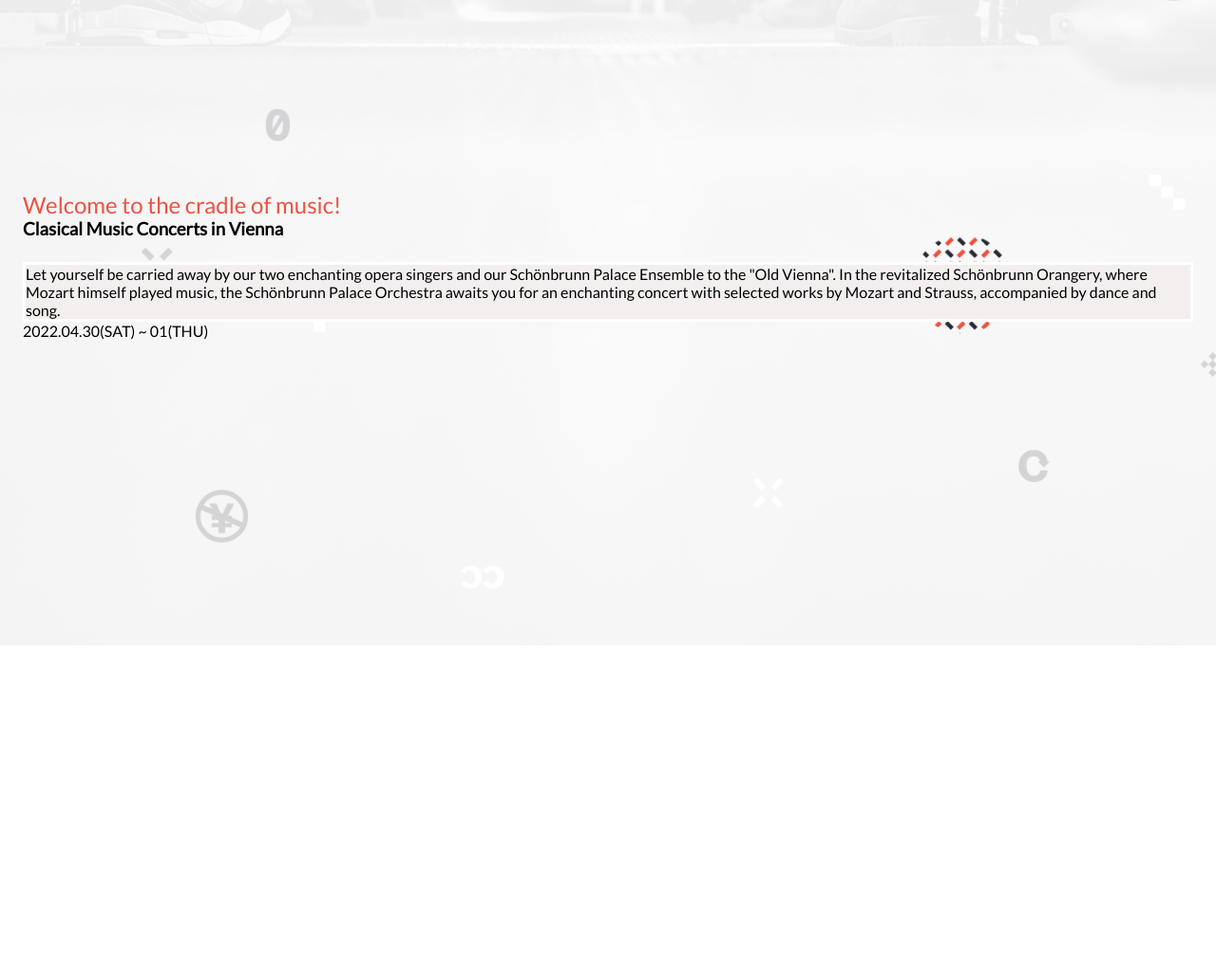
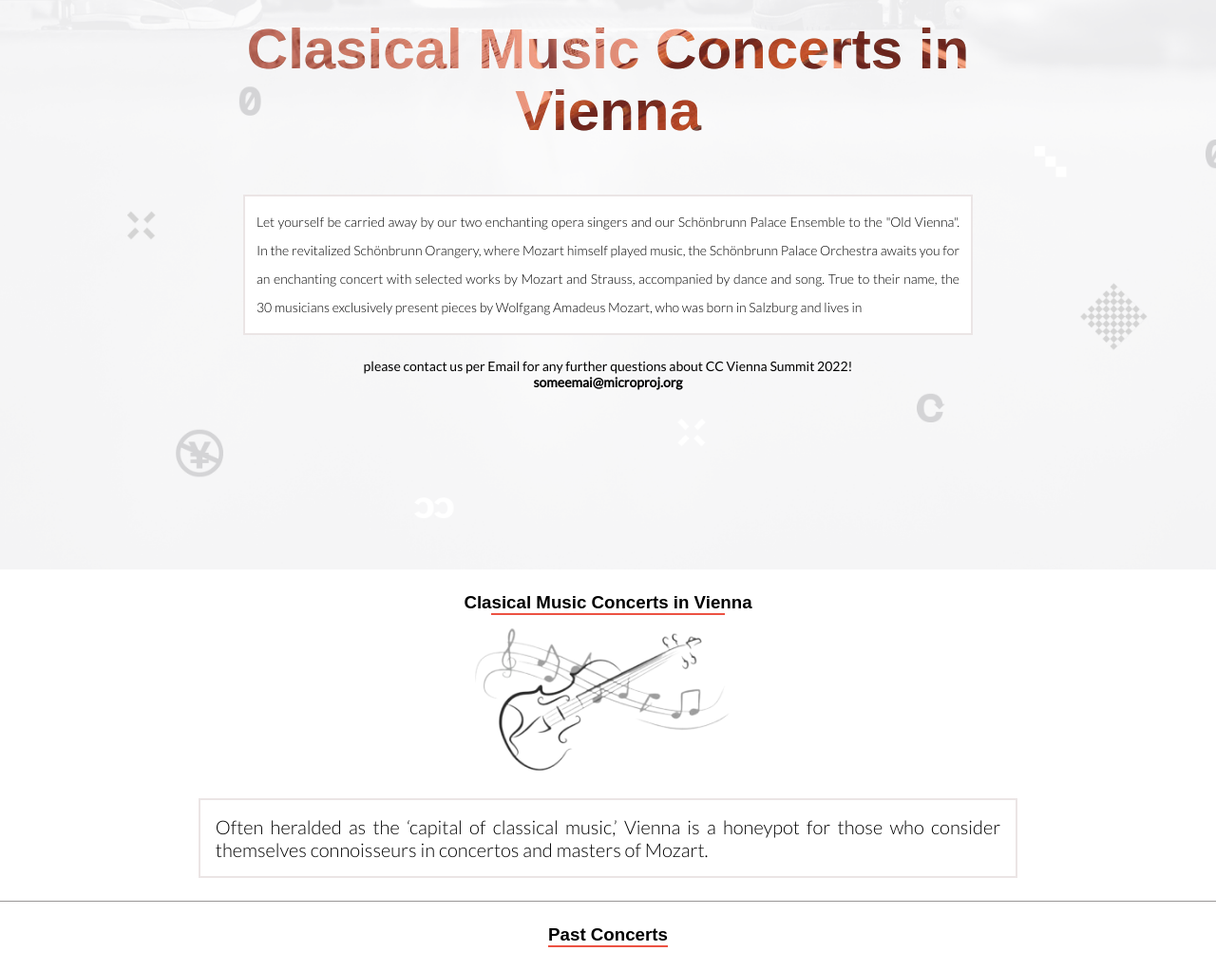
Before and after one commit to andgarzonmal/Capstone-project-, a website: page about.html in a window 1280 px wide. Shown: the part 215-1237 px from the top of the page at 95% size. Before the commit the page ends 895 px from the top, so only its background shows below. Drawn offline with Linux system fonts and the light colour scheme; a web font is replaced by a local one.

Commit message:
➕ ADD about features

```diff
--- a/about.html
+++ b/about.html
@@ -96,30 +96,45 @@
     </nav>
   </header>
 
-  <!-- <section class="about-hello" >
+  <section class="about-hello" >
     <article class="about-first-section">
-      <h1 class="about-welcome">Welcome to the cradle of music!</h1>
-      <h1 class="about-welcometitle">Clasical Music Concerts in Vienna 2022</h1>
-      <div class="about-description">
-        <p class="about-description-text">
-          Let yourself be carried away by our two enchanting opera singers and our Schönbrunn Palace Ensemble to the "Old Vienna". In the revitalized Schönbrunn Orangery, where Mozart himself played music, the Schönbrunn Palace Orchestra awaits you for an enchanting concert with selected works by Mozart and Strauss, accompanied by dance and song.
-        </p>
+      <h1 class="about-welcome-title">Clasical Music Concerts in Vienna</h1>
+      <div class="about-legend">
+        <p>Let yourself be carried away by our two enchanting opera singers and our Schönbrunn Palace Ensemble to the "Old Vienna". In the revitalized Schönbrunn Orangery, where Mozart himself played music, the Schönbrunn Palace Orchestra awaits you for an enchanting concert with selected works by Mozart and Strauss, accompanied by dance and song. True to their name, the 30 musicians exclusively present pieces by Wolfgang Amadeus Mozart, who was born in Salzburg and lives in</p>
       </div>
+
       <div class="about-get-in-touch">
-        <p>please contact us per Email for any further questions</p>
-        <p>about CC Vienna Summit 2022!</p>
+        <p>please contact us per Email for any further questions about CC Vienna Summit 2022!</p>
         <p><b>someemai@microproj.org</b></p>
       </div>
     </article>
-  </section> -->
-  <section class="about-hello" >
-    <article class="about-first-section">
-      <h1 class="about-welcome">Welcome to the cradle of music!</h1>
-      <h1 class="about-welcometitle">Clasical Music Concerts in Vienna</h1>
-      <p class="about-legend">Let yourself be carried away by our two enchanting opera singers and our Schönbrunn Palace Ensemble to the "Old Vienna". In the revitalized Schönbrunn Orangery, where Mozart himself played music, the Schönbrunn Palace Orchestra awaits you for an enchanting concert with selected works by Mozart and Strauss, accompanied by dance and song.</p>
-      <p class="about-date">2022.04.30(SAT) ~ 01(THU)</p>
+  </section>
+
+  <section class="about-logo-container">
+    <article class="about-logo">
+      <h3 class="about-music-title">Clasical Music Concerts in Vienna</h3>
+      <div class="about-logo-line"></div>
+      <img class="about-logo-img" src="./images/Logo.png" alt="Logo">
+      <div class="about-logo-text">
+        <p>
+          Often heralded as the ‘capital of classical music,’ Vienna is a honeypot for those who consider themselves connoisseurs in concertos and masters of Mozart.
+        </p>
+      </div>
     </article>
   </section>
+
+  <div class="about-end-logo-line"></div>
+
+  <section class="about-logo-container">
+    <article class="about-logo">
+      <h3 class="about-music-title">Past Concerts</h3>
+      <div class="about-concerts-line"></div>
+      <div class="about-concerts-img">
+
+      </div>
+    </article>
+  </section>
+
 
   <script src="./index.js"></script>
 </body>
--- a/styles.css
+++ b/styles.css
@@ -230,10 +230,81 @@ li {
 }
 
 .about-legend {
-  border: 3px solid white;
-  background: #f3efef;
+  border: 2px solid rgb(235, 229, 229);
+  background: #fff;
+  margin-top: 24px;
+  margin-bottom: 24px;
+}
+
+.about-legend p {
+  margin: 12px;
+  font-size: 14px;
+  text-align: justify;
+  font-family: "lato", serif;
+  font-weight: 100;
+}
+
+.about-get-in-touch {
+  text-align: center;
+  font-size: 14px;
+}
+
+.about-logo-container {
+  display: flex;
+  justify-content: center;
+  align-items: center;
+  width: 100%;
+}
+
+.about-logo {
+  display: flex;
+  flex-direction: column;
+  justify-content: center;
+  align-items: center;
+  margin: 24px;
+}
+
+.about-music-title {
+  font-family: "cocogoose", sans-serif;
+  text-align: center;
+}
+
+.about-logo-line {
+  height: 2px;
+  width: 20%;
+  background-color:#ec5242;
+}
+
+.about-logo-text {
+  border: 2px solid rgb(235, 229, 229);
+  background: #fff;
   margin-top: 24px;
 }
+
+.about-logo-text p{
+  margin: 16px;
+  font-size: 14px;
+  text-align: justify;
+  font-family: "lato", serif;
+  font-weight: 100;
+}
+
+.about-logo-img {
+  width: 300px;
+}
+
+.about-end-logo-line {
+  width: 100%;
+  height: 1px;
+  background: rgb(153, 150, 150);
+}
+
+.about-concerts-line {
+  width: 100%;
+  height: 2px;
+  background-color:#ec5242;
+}
+
 
 @media screen and (min-width: 760px) {
   .header {
@@ -252,9 +323,15 @@ li {
     height: 90vh;
   }
 
+  .about-hello {
+    justify-content: center;
+    height: 90vh;
+  }
+
   .first-section {
     width: 80%;
   }
+
 
   .welcome {
     font-size: 2rem;
@@ -358,6 +435,31 @@ li {
     color: #ec5242;
     font-weight: 700;
   }
+
+  .about-welcome-title {
+    text-align: center;
+    font-size: 60px;
+    line-height: 65px;
+    margin-bottom: 40px;
+  }
+
+  .about-first-section {
+    width: 60%;
+    margin-bottom: 90px;
+  }
+
+  .about-legend {
+    line-height: 30px;
+  }
+
+  .about-logo-text p{
+    font-size: 20px;
+  }
+
+  .about-logo-text {
+    width: 70%;
+  }
+
 }
 
 @media screen and (min-width: 1024px) {
```
